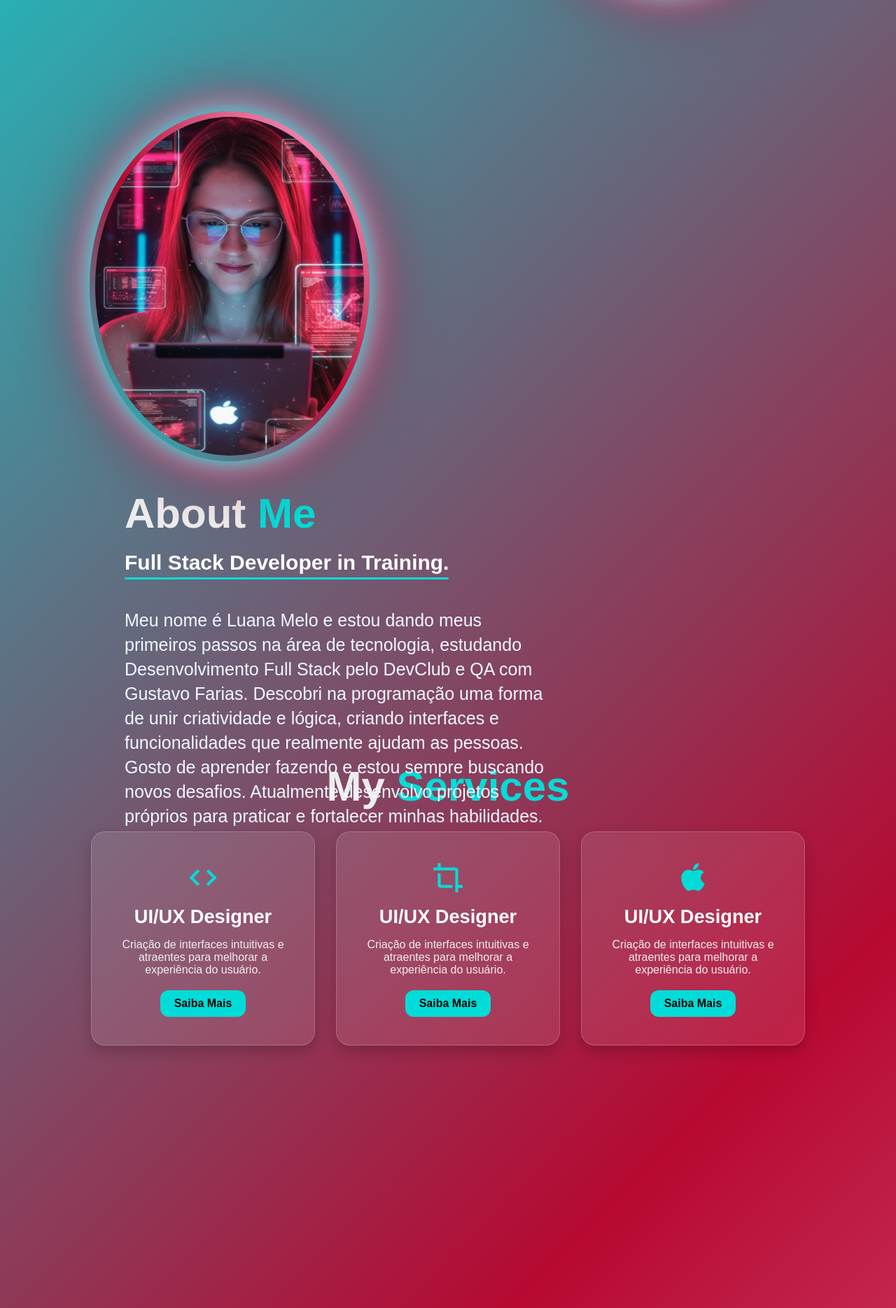
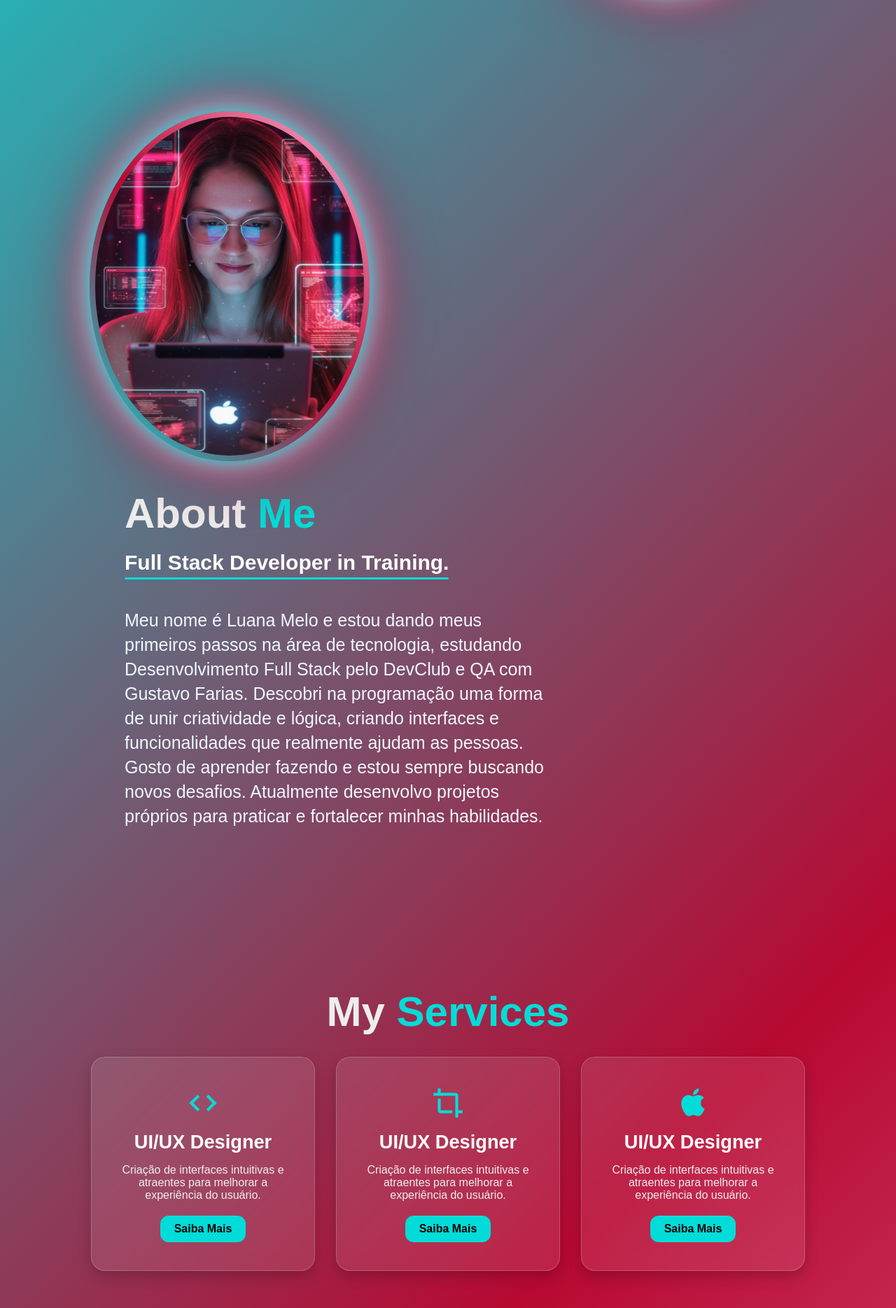
Before and after one commit to LuanaSAM05/Meu-Portfolio, a plain HTML site: page index.html in a window 1280 px wide. Shown: the part 711-2580 px from the top of the page at 70% size. Drawn offline with nearby package versions, Linux system fonts and the light colour scheme.

Commit message:
Atualizando layout do portfolio

```diff
--- a/style.css
+++ b/style.css
@@ -195,13 +195,12 @@ body {
 .about {
    position: relative;
     width: 100%;
-    height: 100vh;
     justify-content: space-between;
     background: transparent;
     display: flex;
     align-items: center;
     padding: 70px 10% 0;
-    margin-bottom: 100px;
+    margin-bottom: 60px;
 }
 
 .about-img {
@@ -267,16 +266,14 @@ body {
 /* ======== SEÇÃO DE SERVIÇOS ======== */
 
 .services {
-    padding: 100px 0;
+    padding: 50px 0;
     width: 100%;
     min-height: 100vh;
-    margin-top: 100px;
-    margin-bottom: 140px;
     display: flex;
     justify-content: center;
     align-items: center;
     scroll-snap-align: start;
-    padding-bottom: 150px;
+    margin-bottom: -60px;
 
 }
 
@@ -396,7 +393,7 @@ section {
 }
 
 .container1 {
-    width: 450px;
+    width: 430px;
     padding: 20px;
 }
 
@@ -687,8 +684,8 @@ section {
 /* Secao de Latest Project */
 /* --- TÍTULO DA SESSÃO --- */
 .main-text {
-    padding-top: 50px;
-    margin-top: 80px;
+    padding-top: 30px;
+    margin-top: 33px;
 }
 
 .main-text h2{
```
